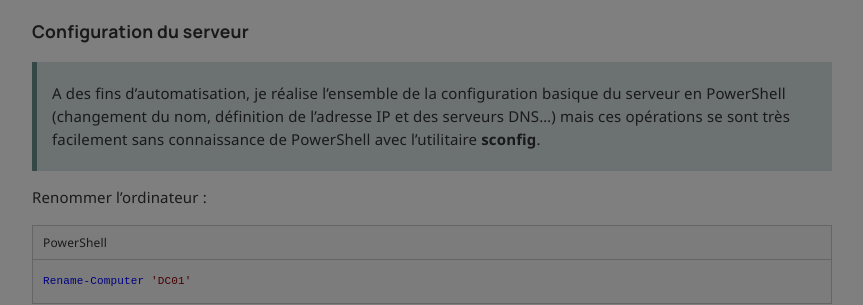
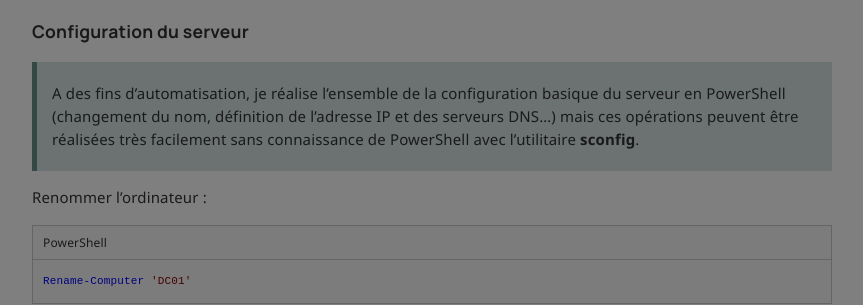
Before and after one commit to leobouard/leobouard.github.io, a Jekyll site: the page built from _posts/2025-10-28-nouveau-dc-mode-core.md, in a window 1280 px wide and 900 px high, scrolled down 1353 px. Shown: the part 177-482 px from the top of the window, without its empty margins (208-1071 px from the left). Built offline with Jekyll 4.4.1, drawn with Linux system fonts in a browser that asks for light colours; nearby versions of some CDN libraries; some web fonts are replaced; comment, search, counter and statistics services are not loaded.

Commit message:
Update 2025-10-28-nouveau-dc-mode-core.md

```diff
--- a/_posts/2025-10-28-nouveau-dc-mode-core.md
+++ b/_posts/2025-10-28-nouveau-dc-mode-core.md
@@ -45,7 +45,7 @@ L'utilisation exclusive de PowerShell implique aussi l'automatisation et l'indus
 
 ### Configuration du serveur
 
-> A des fins d'automatisation, je réalise l'ensemble de la configuration basique du serveur en PowerShell (changement du nom, définition de l'adresse IP et des serveurs DNS...) mais ces opérations se sont très facilement sans connaissance de PowerShell avec l'utilitaire **sconfig**.
+> A des fins d'automatisation, je réalise l'ensemble de la configuration basique du serveur en PowerShell (changement du nom, définition de l'adresse IP et des serveurs DNS...) mais ces opérations peuvent être réalisées très facilement sans connaissance de PowerShell avec l'utilitaire **sconfig**.
 
 Renommer l'ordinateur :
 
```
